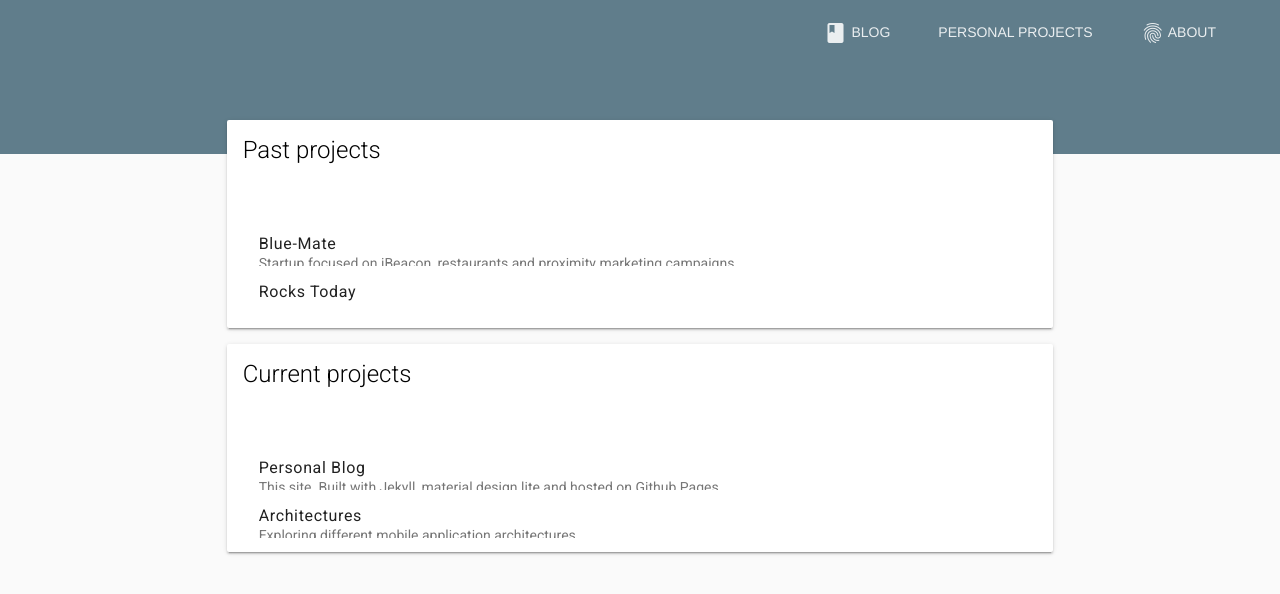
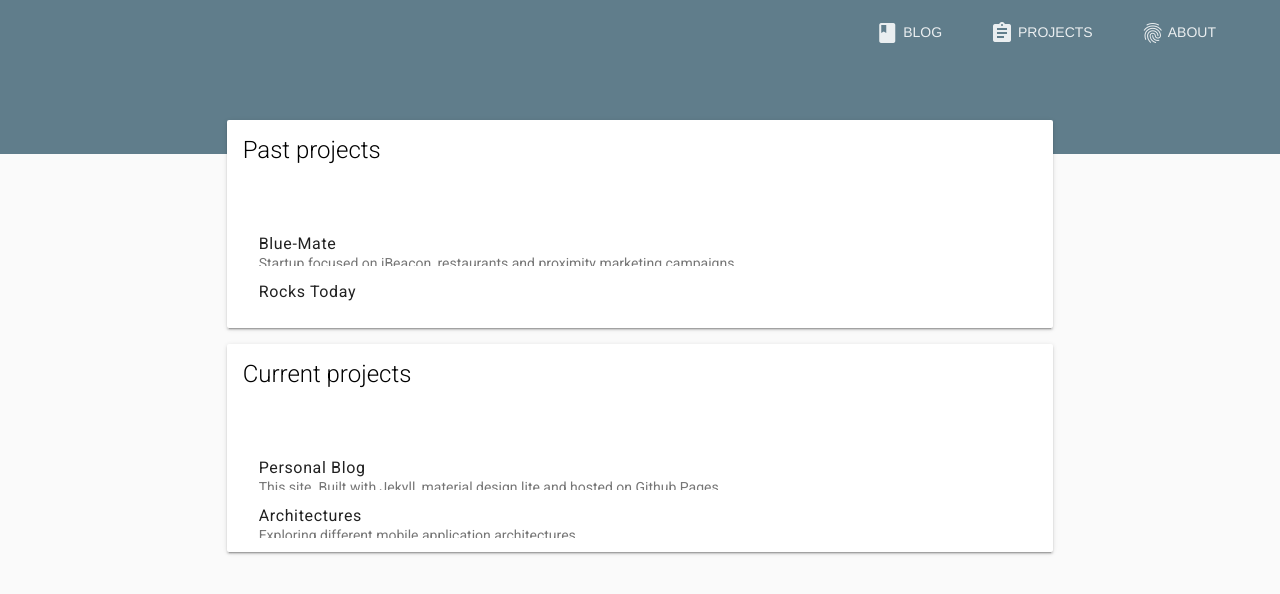
Before and after one commit to mcomisso/mcomisso.github.io, a Jekyll site: the page built from projects/index.html, in a window 1280 px wide. Shown: the top 594 px of the page. Built offline with Jekyll 4.4.1, drawn with Linux system fonts in a browser that asks for light colours; nearby versions of some CDN libraries.

Commit message:
Menu with projects

```diff
--- a/_includes/menu.html
+++ b/_includes/menu.html
@@ -1,4 +1,7 @@
 <!-- <a class="mdl-navigation__link" href="/cv">Personal CV</a> -->
-<a class="mdl-navigation__link mdl-typography--text-uppercase" href="/"><i class="material-icons">book</i> Blog</a>
-<a class="mdl-navigation__link mdl-typography--text-uppercase" href="/projects">Personal Projects</a>
-<a class="mdl-navigation__link mdl-typography--text-uppercase" href="/about"><i class="material-icons">fingerprint</i> About</a>
+<a class="mdl-navigation__link mdl-typography--text-uppercase" href="/">
+  <i class="material-icons">book</i> Blog</a>
+<a class="mdl-navigation__link mdl-typography--text-uppercase" href="/projects">
+  <i class="material-icons">assignment</i> Projects</a>
+<a class="mdl-navigation__link mdl-typography--text-uppercase" href="/about">
+  <i class="material-icons">fingerprint</i> About</a>
```
